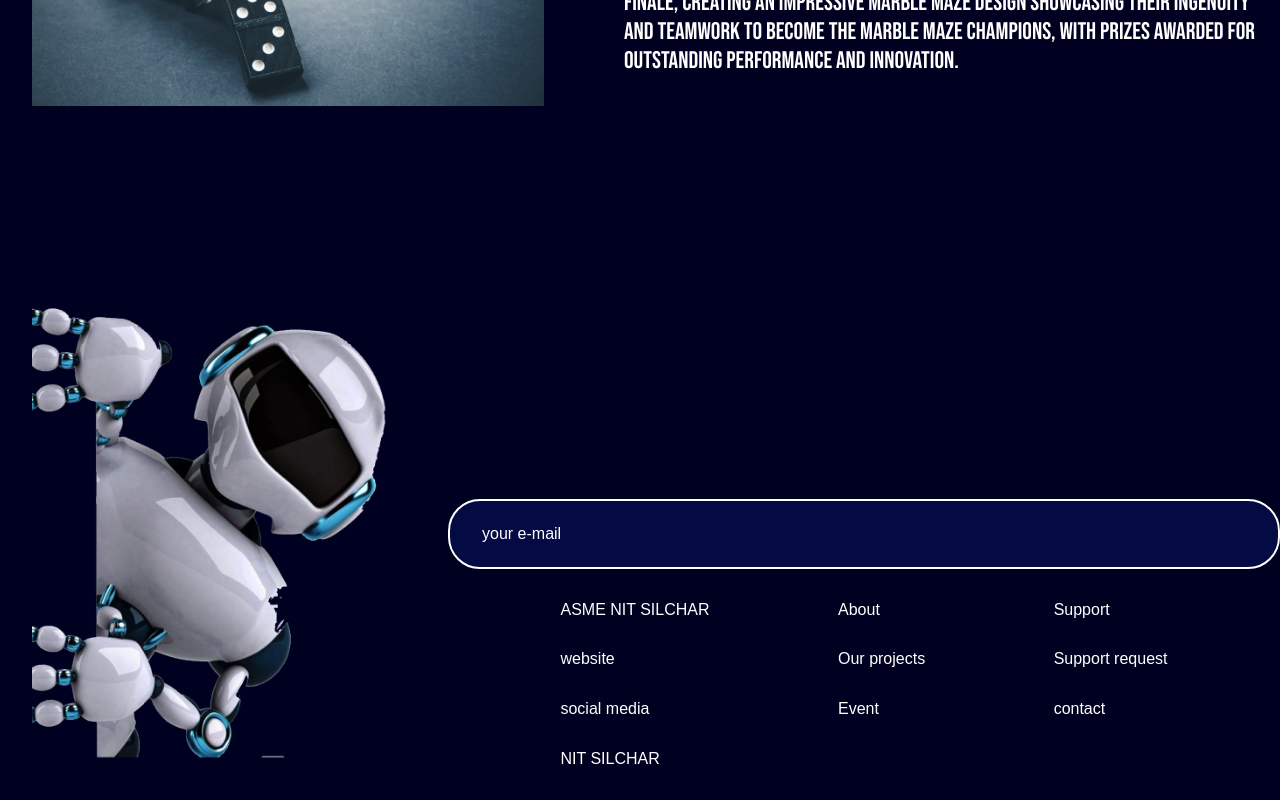
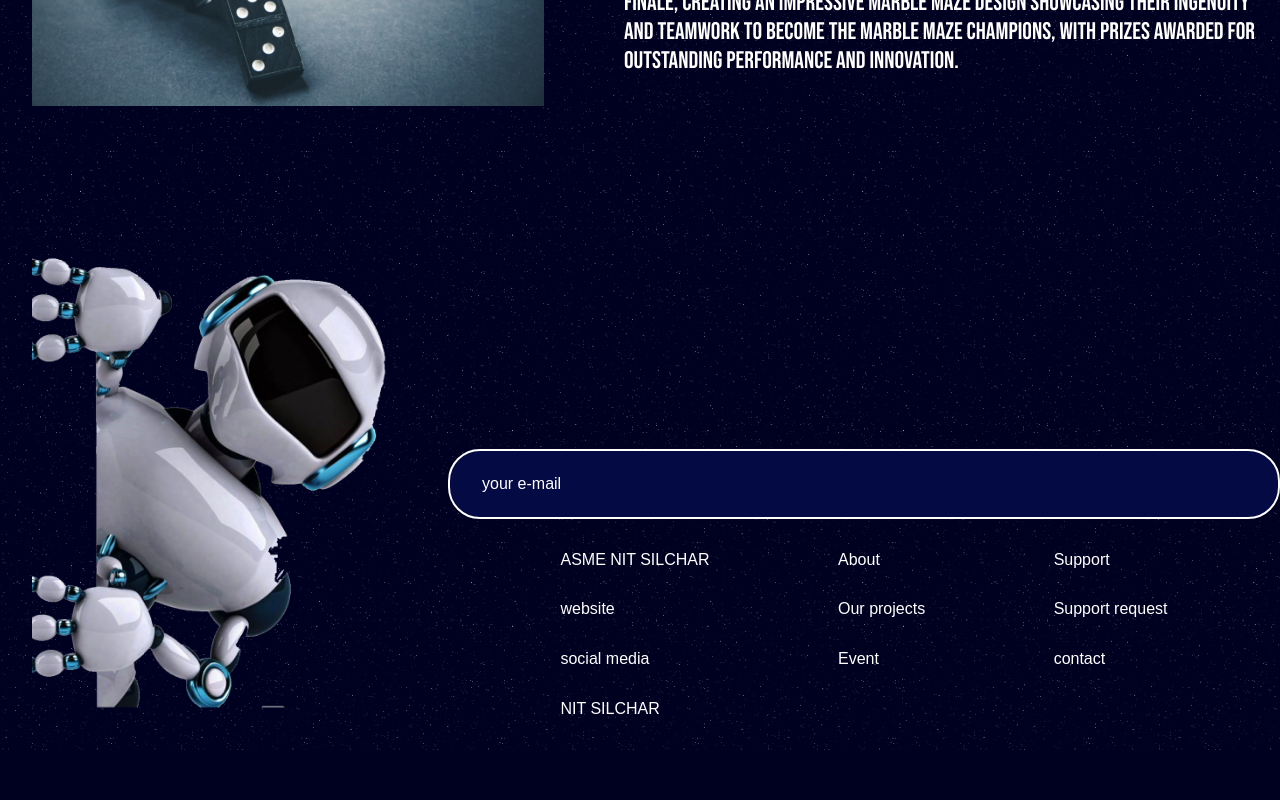
Before and after one commit to ASME-NITS/ASME-NITS, a React (Vite) app: page /events in a window 1280 px wide. Shown: the part 2134-2934 px from the top of the page. After the commit the page ends 2884 px from the top, so only its background shows below. Built offline with nearby package versions, Linux system fonts and the light colour scheme.

Commit message:
added background image

```diff
--- a/src/Components/styles/Events.css
+++ b/src/Components/styles/Events.css
@@ -5,6 +5,10 @@
 body{
     padding-top: 15rem;
     padding-bottom: 2rem;
+    background-image: url('../../assets/Rectangle.png');
+    background-size: cover;
+    background-position: center;
+    background-repeat: no-repeat;
 }
 .intro{
     display: flex;
@@ -52,7 +56,7 @@
 }
 footer{
     display: flex;
-    margin-top: 150px;
+    margin-top: 100px;
     gap: 2rem;
     width: 100%;
     bottom: 0;
```
Also changed, not shown: src/assets/Rectangle.png (added).
